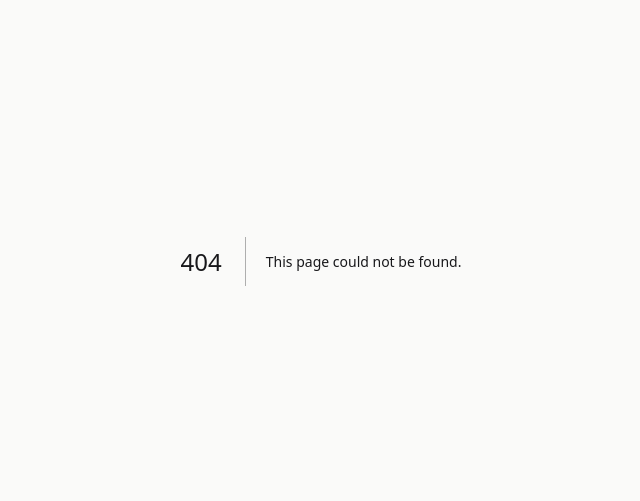
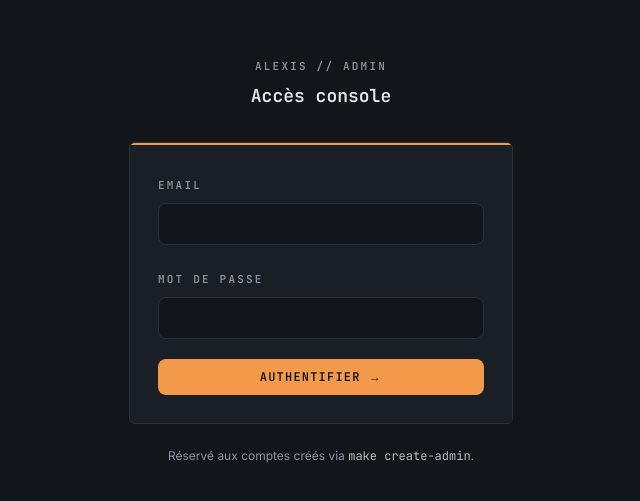
Before and after one commit to Atak0ra/alexis-front, a Next.js app: page /admin/login in a window 1280 px wide. Before the commit this address had no page. Shown: the part 139-640 px from the top of the page, without its empty margins (319-959 px from the left). Built offline with nearby package versions, Linux system fonts and the light colour scheme; no server answers.

Commit message:
feat: add admin login page and shell layout with instrument-panel design

```diff
--- /dev/null
+++ b/app/admin/_components/chrome.tsx
@@ -0,0 +1,38 @@
+import type { HTMLAttributes } from "react";
+import { cn } from "@/lib/utils";
+
+/**
+ * Visual language of the admin back-office — "instrument panel" identity,
+ * deliberately distinct from the rest of the app (graphite + mono + amber,
+ * vs. the consumer app's off-white + Inter + indigo). The signature device
+ * — a 2px amber signal-bar on every panel's top edge — recurs everywhere:
+ * cards, the active nav item, primary buttons, focus rings.
+ */
+export function AdminPanel({ className, children, ...props }: HTMLAttributes<HTMLDivElement>) {
+  return (
+    <div
+      className={cn(
+        "relative overflow-hidden rounded-md border border-admin-line bg-admin-panel",
+        className
+      )}
+      {...props}
+    >
+      <div className="absolute inset-x-0 top-0 h-[2px] bg-admin-signal" />
+      {children}
+    </div>
+  );
+}
+
+export const adminEyebrowClass =
+  "font-mono text-[11px] font-semibold uppercase tracking-[0.2em] text-admin-mist";
+
+export const adminHeadingClass = "font-mono text-xl font-semibold uppercase tracking-wide text-admin-ink";
+
+export const adminInputClass =
+  "w-full rounded border border-admin-line bg-admin-bg px-3 py-2.5 font-mono text-sm text-admin-ink placeholder:text-admin-mist/60 focus:border-admin-signal focus:outline-none focus:ring-1 focus:ring-admin-signal transition-colors";
+
+export const adminButtonClass =
+  "inline-flex items-center justify-center gap-2 rounded bg-admin-signal px-4 py-2.5 font-mono text-xs font-semibold uppercase tracking-widest text-admin-bg hover:bg-admin-signal-hover disabled:opacity-40 disabled:pointer-events-none transition-colors";
+
+export const adminGhostButtonClass =
+  "inline-flex items-center justify-center gap-2 rounded border border-admin-line px-4 py-2.5 font-mono text-xs font-semibold uppercase tracking-widest text-admin-mist hover:border-admin-signal hover:text-admin-ink transition-colors";
--- /dev/null
+++ b/app/admin/layout.tsx
@@ -0,0 +1,88 @@
+"use client";
+
+import { useEffect, useState } from "react";
+import Link from "next/link";
+import { usePathname, useRouter } from "next/navigation";
+import { clearAdminApiKey, getAdminApiKey } from "@/lib/session";
+import { adminEyebrowClass } from "./_components/chrome";
+
+const NAV_ITEMS = [
+  { href: "/admin/clients", label: "Clients" },
+  { href: "/admin/plans", label: "Plans" },
+  { href: "/admin/managed-secrets", label: "Clés gérées" },
+];
+
+export default function AdminLayout({ children }: { children: React.ReactNode }) {
+  const router = useRouter();
+  const pathname = usePathname();
+  const [ready, setReady] = useState(false);
+
+  useEffect(() => {
+    if (pathname === "/admin/login") {
+      setReady(true);
+      return;
+    }
+    if (!getAdminApiKey()) {
+      router.replace("/admin/login");
+      return;
+    }
+    setReady(true);
+  }, [pathname, router]);
+
+  if (pathname === "/admin/login") {
+    return <>{children}</>;
+  }
+
+  if (!ready) {
+    return null;
+  }
+
+  return (
+    <div className="flex min-h-screen bg-admin-bg">
+      <aside className="flex w-60 shrink-0 flex-col border-r border-admin-line bg-admin-panel px-5 py-6">
+        <Link href="/admin/clients" className="mb-10 block">
+          <p className={adminEyebrowClass}>Alexis</p>
+          <p className="font-mono text-sm font-semibold text-admin-ink">// Admin console</p>
+        </Link>
+
+        <nav className="space-y-1">
+          {NAV_ITEMS.map((item) => {
+            const active = pathname.startsWith(item.href);
+            return (
+              <Link
+                key={item.href}
+                href={item.href}
+                className={`relative flex items-center gap-3 rounded px-3 py-2.5 font-mono text-xs font-semibold uppercase tracking-widest transition-colors ${
+                  active
+                    ? "bg-admin-bg text-admin-signal"
+                    : "text-admin-mist hover:bg-admin-panel-hover hover:text-admin-ink"
+                }`}
+              >
+                <span
+                  className={`h-3.5 w-[2px] shrink-0 rounded-full transition-colors ${
+                    active ? "bg-admin-signal" : "bg-admin-line"
+                  }`}
+                />
+                {item.label}
+              </Link>
+            );
+          })}
+        </nav>
+
+        <div className="mt-auto border-t border-admin-line pt-4">
+          <button
+            type="button"
+            onClick={() => {
+              clearAdminApiKey();
+              router.push("/admin/login");
+            }}
+            className="w-full rounded px-3 py-2.5 text-left font-mono text-xs font-semibold uppercase tracking-widest text-admin-mist hover:bg-admin-panel-hover hover:text-admin-ink transition-colors"
+          >
+            Déconnexion
+          </button>
+        </div>
+      </aside>
+      <main className="flex-1 px-10 py-10">{children}</main>
+    </div>
+  );
+}
--- /dev/null
+++ b/app/admin/login/page.tsx
@@ -0,0 +1,82 @@
+"use client";
+
+import { useState } from "react";
+import { useRouter } from "next/navigation";
+import { adminLogin, AlexisApiError } from "@/lib/api-client";
+import { setAdminApiKey } from "@/lib/session";
+import { AdminPanel, adminButtonClass, adminEyebrowClass, adminInputClass } from "../_components/chrome";
+
+export default function AdminLoginPage() {
+  const router = useRouter();
+  const [email, setEmail] = useState("");
+  const [password, setPassword] = useState("");
+  const [error, setError] = useState<string | null>(null);
+  const [submitting, setSubmitting] = useState(false);
+
+  async function handleSubmit(e: React.FormEvent) {
+    e.preventDefault();
+    setError(null);
+    setSubmitting(true);
+    try {
+      const result = await adminLogin(email, password);
+      setAdminApiKey(result.api_key);
+      router.push("/admin/clients");
+    } catch (err) {
+      setError(err instanceof AlexisApiError ? err.detail : "Erreur inattendue");
+    } finally {
+      setSubmitting(false);
+    }
+  }
+
+  return (
+    <div className="flex min-h-screen items-center justify-center bg-admin-bg px-6">
+      <div className="w-full max-w-sm">
+        <div className="mb-8 text-center">
+          <p className={adminEyebrowClass}>Alexis // Admin</p>
+          <h1 className="mt-2 font-mono text-lg font-semibold text-admin-ink">Accès console</h1>
+        </div>
+
+        <AdminPanel className="p-7">
+          <form onSubmit={handleSubmit} className="space-y-5">
+            <div>
+              <label htmlFor="admin-email" className={adminEyebrowClass}>
+                Email
+              </label>
+              <input
+                id="admin-email"
+                type="email"
+                value={email}
+                onChange={(e) => setEmail(e.target.value)}
+                required
+                className={`mt-2 ${adminInputClass}`}
+              />
+            </div>
+            <div>
+              <label htmlFor="admin-password" className={adminEyebrowClass}>
+                Mot de passe
+              </label>
+              <input
+                id="admin-password"
+                type="password"
+                value={password}
+                onChange={(e) => setPassword(e.target.value)}
+                required
+                className={`mt-2 ${adminInputClass}`}
+              />
+            </div>
+
+            {error && <p className="font-mono text-xs text-admin-danger">{error}</p>}
+
+            <button type="submit" disabled={submitting} className={`w-full ${adminButtonClass}`}>
+              {submitting ? "Connexion…" : "Authentifier →"}
+            </button>
+          </form>
+        </AdminPanel>
+
+        <p className="mt-6 text-center text-xs text-admin-mist">
+          Réservé aux comptes créés via <span className="font-mono text-admin-ink/80">make create-admin</span>.
+        </p>
+      </div>
+    </div>
+  );
+}
--- a/tailwind.config.ts
+++ b/tailwind.config.ts
@@ -37,6 +37,18 @@ const config: Config = {
         "sidebar-active": "#4F46E5",
         "sidebar-text": "#CBD5E1",
         "sidebar-text-active": "#FFFFFF",
+        // Admin back-office — identité "panneau d'instruments" distincte du
+        // reste de l'app (graphite + mono + ambre), cf. skill frontend-design.
+        "admin-bg": "#12151A",
+        "admin-panel": "#1A1E25",
+        "admin-panel-hover": "#20242C",
+        "admin-line": "#2A2F38",
+        "admin-ink": "#E4E7EC",
+        "admin-mist": "#8B93A1",
+        "admin-signal": "#F2994A",
+        "admin-signal-hover": "#FFA85C",
+        "admin-good": "#5FD98A",
+        "admin-danger": "#FF6B6B",
       },
       fontFamily: {
         sans: ["var(--font-body)", "system-ui", "sans-serif"],
```
Also changed, not shown: 1 other file (tests, documents, lock files or other folders).
